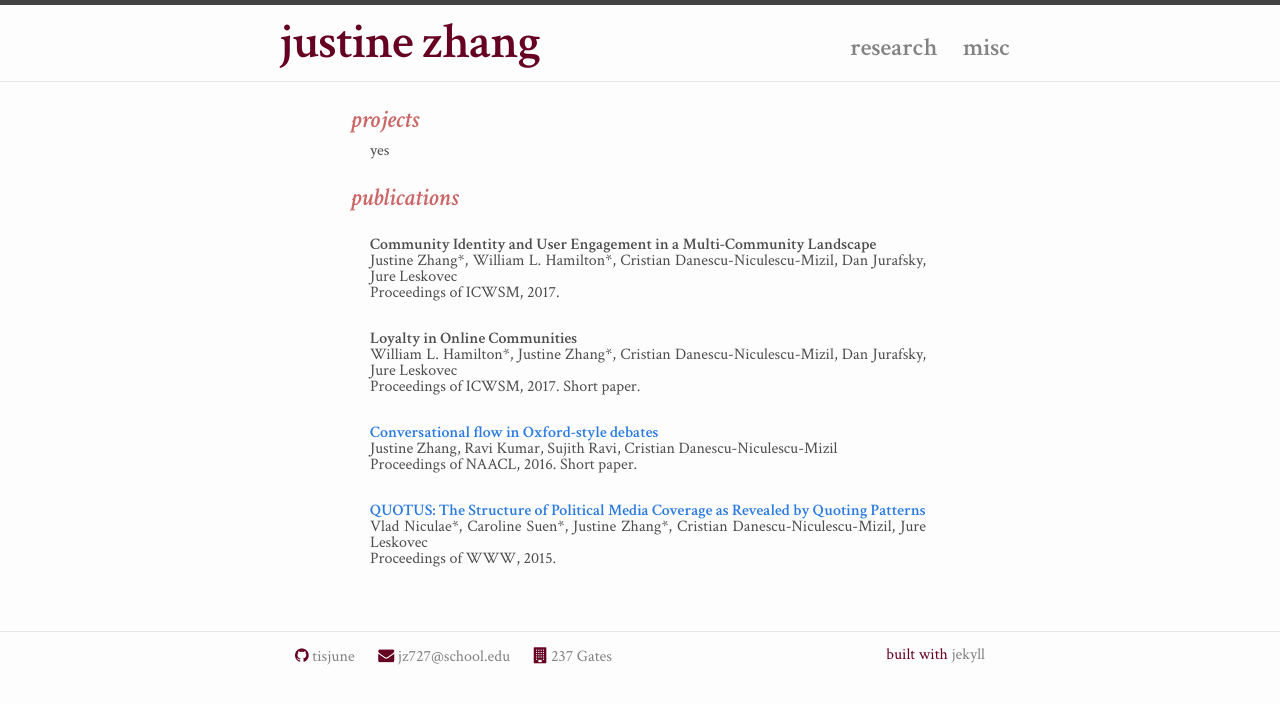
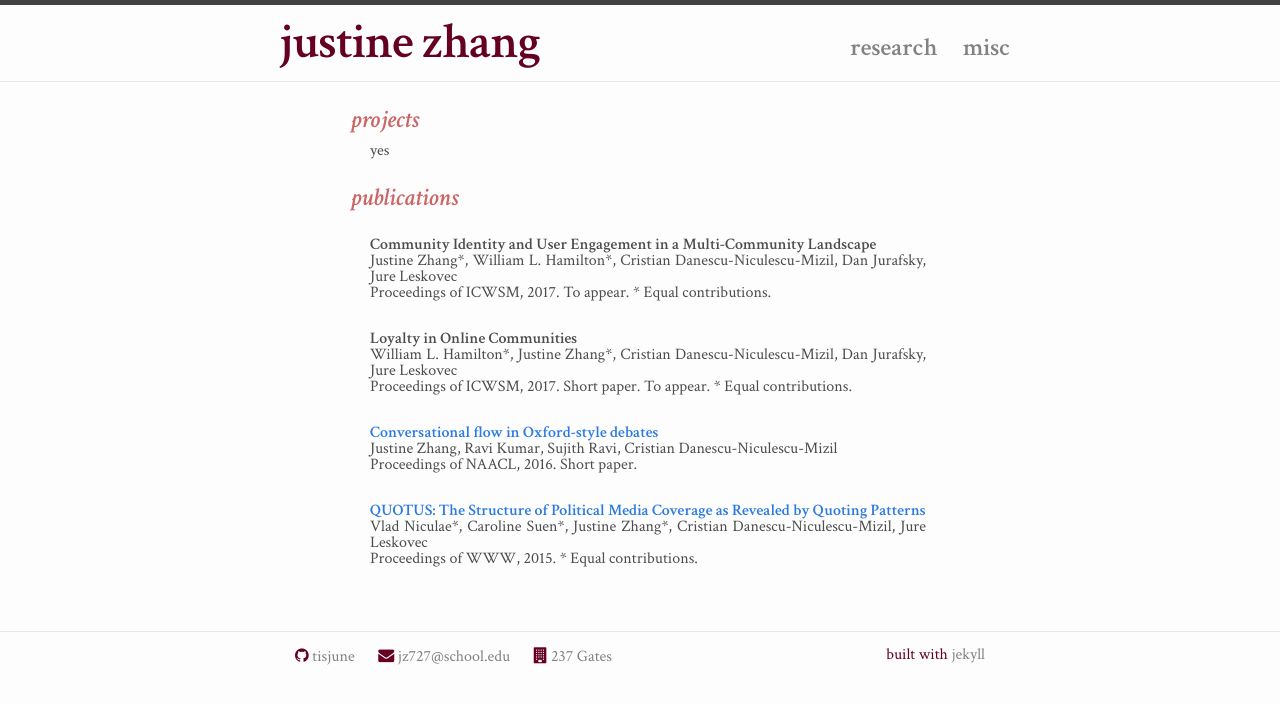
Before and after one commit to tisjune/tisjune.github.io, a Jekyll site: the page built from research.html, in a window 1280 px wide. Shown: the top 704 px of the page. Built offline with Jekyll 4.4.1, drawn with Linux system fonts in a browser that asks for light colours; nearby versions of some CDN libraries.

Commit message:
more changes

```diff
--- a/_publications/2015-05-18-quotus.md
+++ b/_publications/2015-05-18-quotus.md
@@ -7,5 +7,5 @@ authors:
   - { id: 'justinez', tag: '*' }
   - { id: 'cristiand', tag: '' }
   - { id: 'jurel', tag: '' }
-venue: Proceedings of WWW, 2015.
+venue: Proceedings of WWW, 2015. * Equal contributions.
 ---
--- a/_publications/2017-03-06-loyalty.md
+++ b/_publications/2017-03-06-loyalty.md
@@ -6,5 +6,5 @@ authors:
   - { id: 'cristiand', tag: '' }
   - { id: 'danj', tag: '' }
   - { id: 'jurel', tag: '' }
-venue: Proceedings of ICWSM, 2017. Short paper.
+venue: Proceedings of ICWSM, 2017. Short paper. To appear. * Equal contributions.
 ---
--- a/_publications/2017-03-06-taxonomy.mdown
+++ b/_publications/2017-03-06-taxonomy.mdown
@@ -6,5 +6,5 @@ authors:
   - { id: 'cristiand', tag: '' }
   - { id: 'danj', tag: '' }
   - { id: 'jurel', tag: '' }
-venue: Proceedings of ICWSM, 2017.
+venue: Proceedings of ICWSM, 2017. To appear. * Equal contributions.
 ---
```
Also changed, not shown: index.html (+6 -1 lines), 1 other file.
